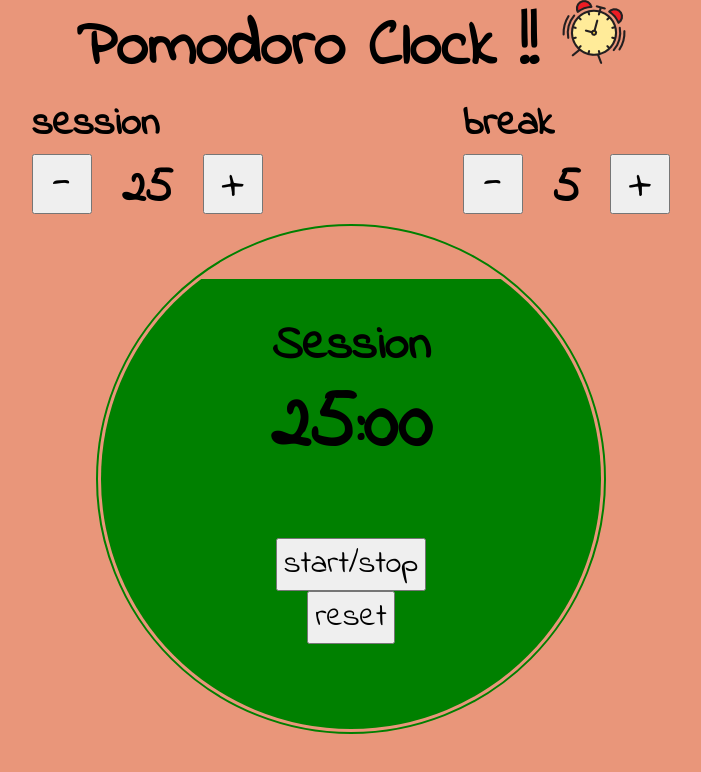
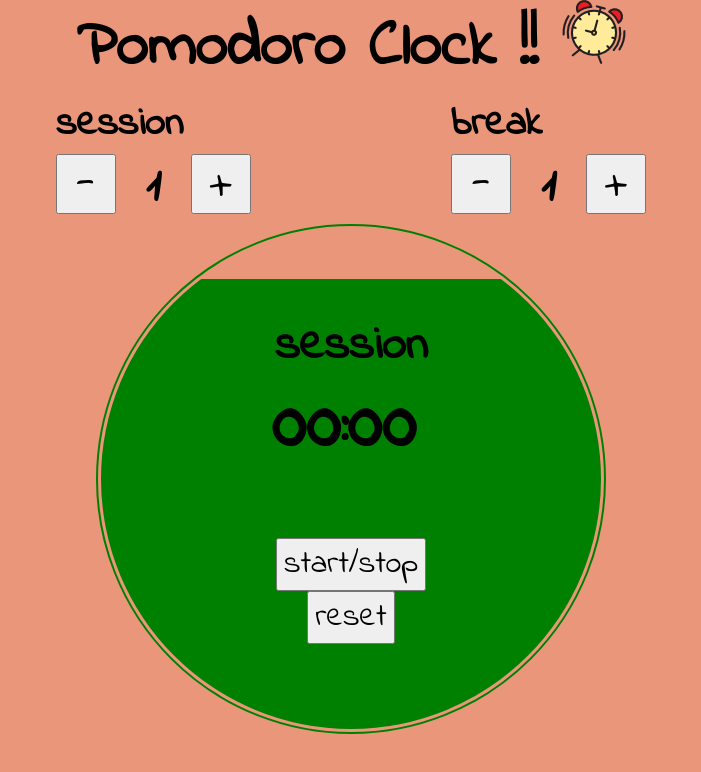
Before and after one commit to ky213/pomodoroclock, a React (Create React App) app: page / in a window 1280 px wide. Shown: the top 772 px of the page, without its empty margins (289-990 px from the left). Built offline with nearby package versions, Linux system fonts and the light colour scheme; a web font is replaced by a local one.

Commit message:
Session and Break timers

```diff
--- a/public/App.css
+++ b/public/App.css
@@ -98,9 +98,11 @@ body{
 #time-left{
   font-size: 5rem;
   z-index: 1;
+  width:32%;
 }
 
 #background button{
   font-size: 2em;
-  z-index: 1
+  z-index: 1;
+
 }
--- a/src/App.js
+++ b/src/App.js
@@ -6,65 +6,111 @@ class App extends Component {
   constructor() {
     super();
     this.state = {
-      session: {
-        run: true,
-        time: 25
-      },
-      break: {
-        run: false,
-        time: 5
-      }
+      sessionTime: 1,
+      breakTime: 1,
+      active: 'session',
+      timeLeft: 0,
+      running: false,
+      seconds: 0
     }
+    this.timer
   }
 
   increment(name) {
-    const { [name]: { time } } = this.state;
-    if (time === 30) return;
+    const { [name]: time } = this.state;
+    if (time === 60) return;
     this.setState({
-      [name]: { time: time + 1 }
+      [name]: time + 1
     })
 
   }
 
   decrement(name) {
-    const { [name]: { time } } = this.state;
+    const { [name]: time } = this.state;
     if (time === 1) return;
     this.setState({
-      [name]: { time: time - 1 }
+      [name]: time - 1
     })
   }
 
   start() {
-    const { session: { time: workTime } } = this.state
-    const { break: { time: breakTime } } = this.state
 
-    alert('Start!!')
+    if (this.state.running) {
+      clearInterval(this.timer)
+      this.setState({ running: false })
+      return;
+    }
+    this.timer = setInterval(() => {
+      let {
+        sessionTime,
+        breakTime,
+        active,
+        timeLeft,
+        running,
+        seconds
+      } = this.state
+
+      if (!timeLeft && !seconds)
+        timeLeft = active === 'session' ? sessionTime : breakTime
+
+      if (seconds === 0) {
+        seconds = 60
+        timeLeft--
+      }
+
+      seconds--
+
+      if (seconds === 0 && timeLeft === 0)
+        this.setState({
+          active: active === 'session' ? 'break' : 'session',
+          timeLeft: active === 'session' ? breakTime : sessionTime,
+          running: true,
+          seconds: 0
+        })
+      else
+        this.setState({
+          timeLeft: timeLeft,
+          running: true,
+          seconds: seconds
+        })
+    }, 1000)
   }
 
-  reset(){
-    alert('Reset!!!')
+  reset() {
+    this.setState({
+      sessionTime: 25,
+      breakTime: 5,
+      active: 'session',
+      timeLeft: 0,
+      running: false,
+      seconds: 0
+    })
+    clearInterval(this.timer);
   }
+
   render() {
     return (
       <div className="App">
         <div className="controls">
           <Control
+            data={'sessionTime'}
             name={'session'}
-            state={this.state.session.time}
+            time={this.state.sessionTime}
             increment={(name) => this.increment(name)}
             decrement={(name) => this.decrement(name)}
           />
           <Control
+            data={'breakTime'}
             name={'break'}
-            state={this.state.break.time}
+            time={this.state.breakTime}
             increment={(name) => this.increment(name)}
             decrement={(name) => this.decrement(name)}
           />
         </div>
         <Timer
-        data ={this.state}
-        start={() => this.start()}
-        reset={()=>this.reset()}
+          data={this.state}
+          start={() => this.start()}
+          reset={() => this.reset()}
         />
       </div>
     );
--- a/src/components/control.js
+++ b/src/components/control.js
@@ -1,18 +1,18 @@
 import React from 'react'
 
-export default ({ name, state, increment, decrement }) => {
+export default ({data, name, time, increment, decrement }) => {
     return (
         <div className='control-block'>
             <h3 id={name + '-label'} className='title'>{name}</h3>
             <div className='actions'>
                 <button
                     id={name + '-decrement'}
-                    onClick={() => decrement(name)}
+                    onClick={() => decrement(data)}
                 >-</button>
-                <h1 id={name+'-length'}>{state}</h1>
+                <h1 id={name+'-length'}>{time}</h1>
                 <button
                     id={name + '-increment'}
-                    onClick={() => increment(name)}
+                    onClick={() => increment(data)}
                 >+</button>
             </div>
         </div>
--- a/src/components/timer.js
+++ b/src/components/timer.js
@@ -1,11 +1,12 @@
 import React from 'react'
 
-export default ({ data: { session: { run: work } }, start,reset }) => {
+export default ({ data: { sessionTime, breakTime, active, timeLeft, seconds }, start, reset }) => {
+  let s = seconds >= 10 ? seconds : '0' + seconds
   return (
-    <div onClick={start} id='timer'>
+    <div id='timer'>
       <div id="background">
-        <h1 id='timer-label'>{work ? 'Session' : 'Break'}</h1>
-        <h1 id='time-left'>{'25:00'}</h1>
+        <h1 id='timer-label'>{active}</h1>
+        <h1 id='time-left'>{`${timeLeft >= 10 ? timeLeft : '0' + timeLeft}:${s}`}</h1>
         <button id='start_stop' onClick={start}>start/stop</button>
         <button id='reset' onClick={reset}>reset</button>
         <div id="timer-cover"></div>
```
